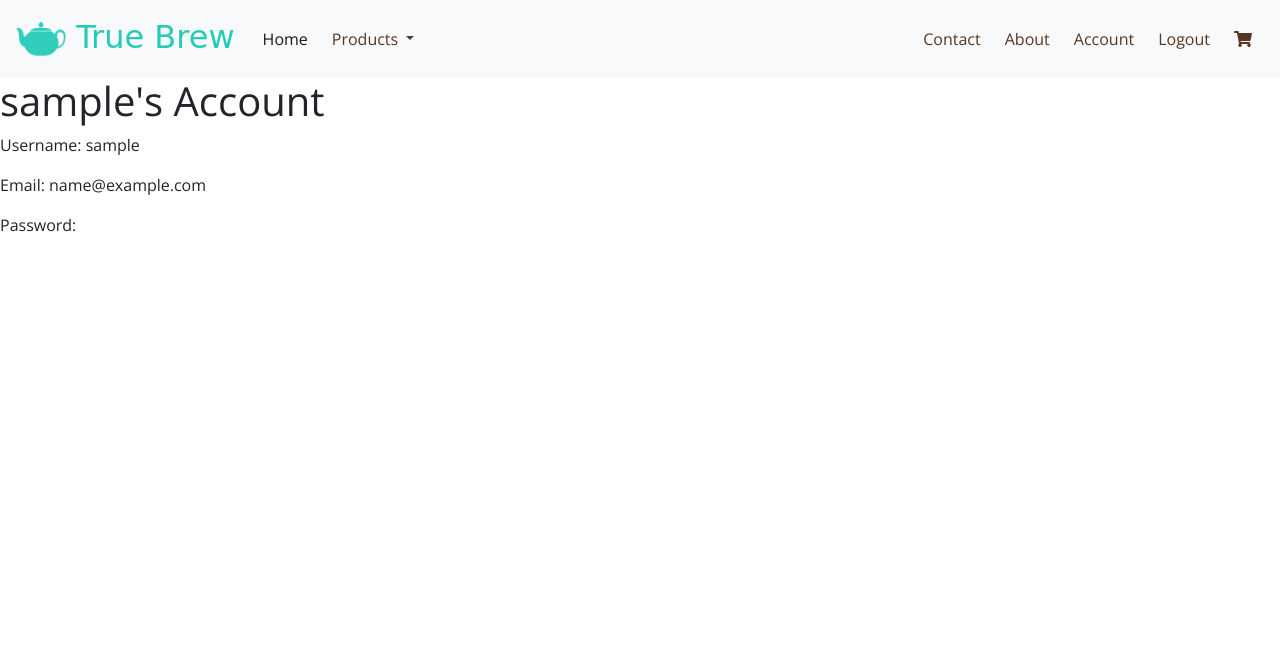
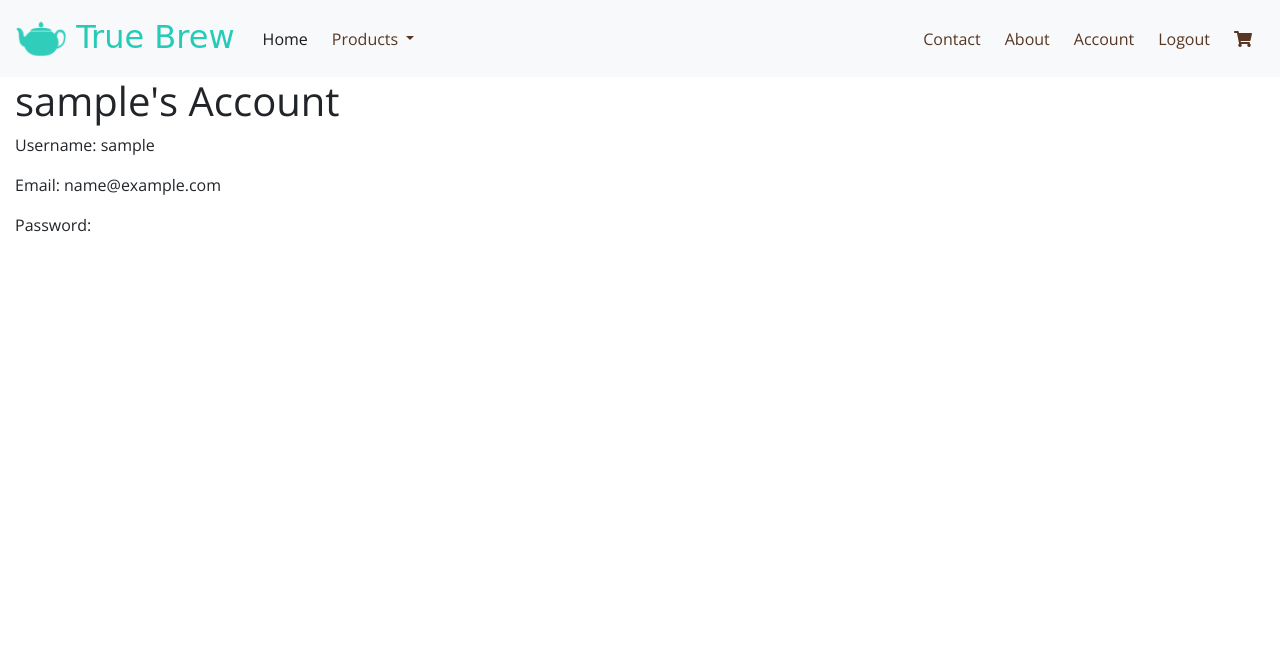
Before and after one commit to Sarani1612/truebrew, a Django app: page /accounts/account/ in a window 1280 px wide. Shown: the top 661 px of the page. Run offline with Django 3.2, Linux system fonts and the light colour scheme; the visitor is signed in with stand-in values (Sample User, id 1); some libraries are stand-ins or nearby versions; some web fonts are replaced.

Commit message:
added container-fluid class to main-content div

```diff
--- a/templates/base.html
+++ b/templates/base.html
@@ -22,7 +22,7 @@
 <body>
     {% include 'elements/navbar.html' %}
 
-    <div class="main-content">
+    <div class="main-content container-fluid">
         {% block content %}
         {% endblock %}
     </div>
```
